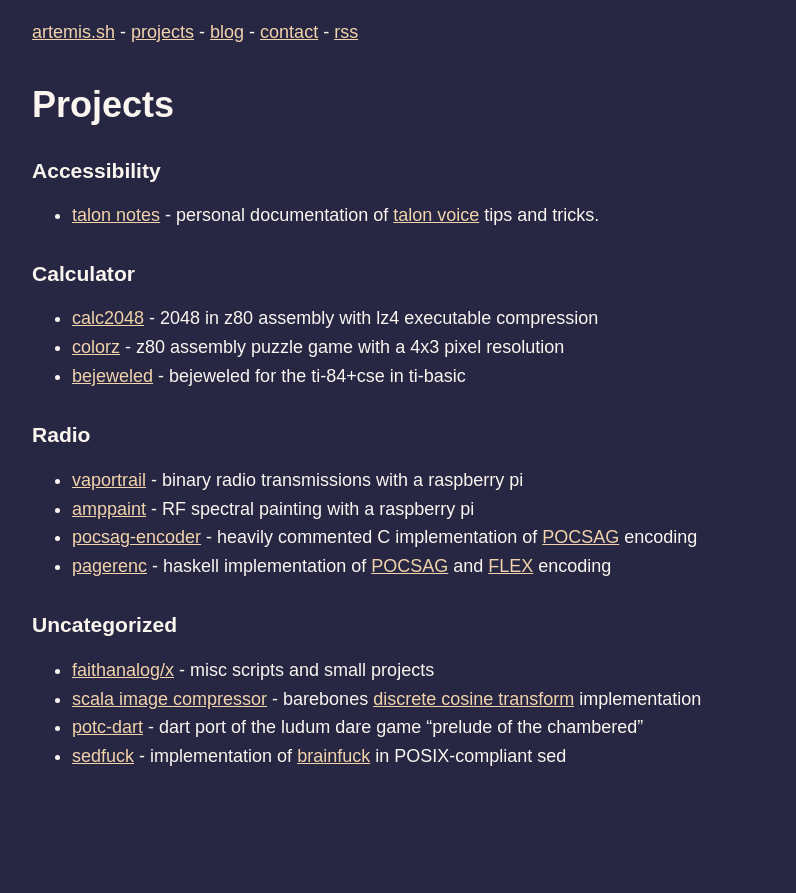
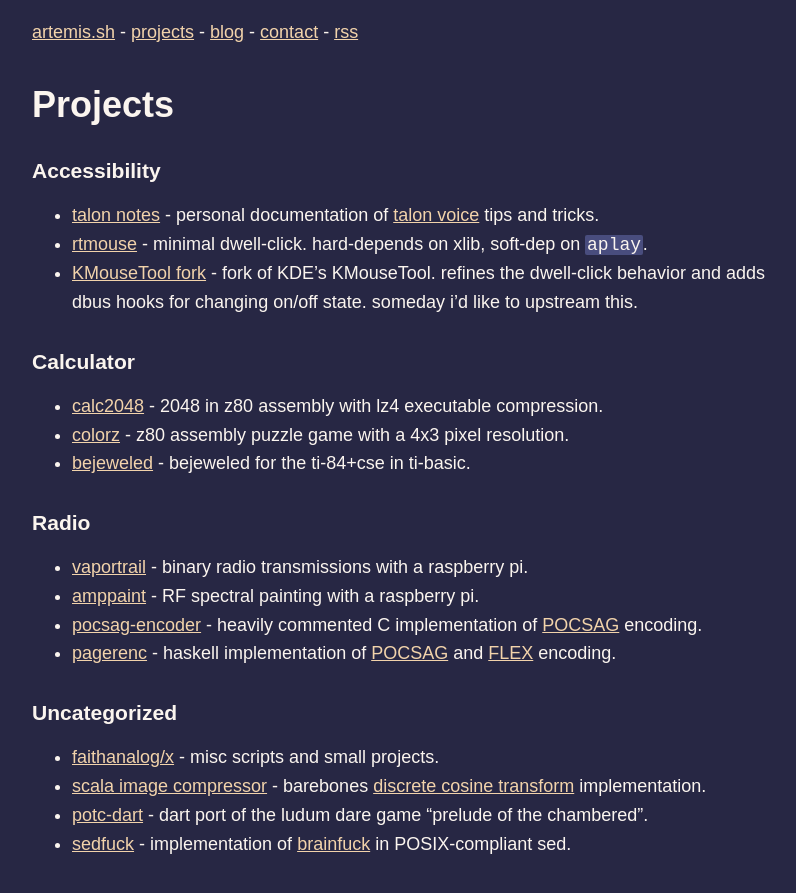
Before and after one commit to faithanalog/faithanalog.github.io, a Jekyll site: the page built from projects.md, in a window 1280 px wide. Shown: the top 893 px of the page, without its empty margins (233-1029 px from the left). Built offline with Jekyll 4.4.1, drawn with Linux system fonts in a browser that asks for light colours.

Commit message:
add rtmouse and my kmousetool fork to projects

```diff
--- a/projects.md
+++ b/projects.md
@@ -6,26 +6,28 @@ title: Projects
 ### Accessibility
 
 - [talon notes](/talon) - personal documentation of [talon voice](https://talonvoice.com) tips and tricks.
+- [rtmouse](https://github.com/faithanalog/rtmouse) - minimal dwell-click. hard-depends on xlib, soft-dep on `aplay`.
+- [KMouseTool fork](https://github.com/faithanalog/kmousetool) - fork of KDE's KMouseTool. refines the dwell-click behavior and adds dbus hooks for changing on/off state. someday i'd like to upstream this.
 
 
 ### Calculator
 
-- [calc2048](https://github.com/faithanalog/Calc2048) - 2048 in z80 assembly with lz4 executable compression
-- [colorz](https://github.com/faithanalog/colorz) - z80 assembly puzzle game with a 4x3 pixel resolution
-- [bejeweled](https://www.cemetech.net/programs/index.php?mode=file&id=1327) - bejeweled for the ti-84+cse in ti-basic
+- [calc2048](https://github.com/faithanalog/Calc2048) - 2048 in z80 assembly with lz4 executable compression.
+- [colorz](https://github.com/faithanalog/colorz) - z80 assembly puzzle game with a 4x3 pixel resolution.
+- [bejeweled](https://www.cemetech.net/programs/index.php?mode=file&id=1327) - bejeweled for the ti-84+cse in ti-basic.
 
 
 ### Radio
 
-- [vaportrail](https://github.com/inguardians/VaporTrail) - binary radio transmissions with a raspberry pi
-- [amppaint](https://github.com/faithanalog/amppaint) - RF spectral painting with a raspberry pi
-- [pocsag-encoder](https://github.com/faithanalog/pocsag-encoder) - heavily commented C implementation of [POCSAG](https://en.wikipedia.org/wiki/POCSAG) encoding
-- [pagerenc](https://github.com/faithanalog/pagerenc) - haskell implementation of [POCSAG](https://en.wikipedia.org/wiki/POCSAG) and [FLEX](https://en.wikipedia.org/wiki/FLEX_%28protocol%29) encoding
+- [vaportrail](https://github.com/inguardians/VaporTrail) - binary radio transmissions with a raspberry pi.
+- [amppaint](https://github.com/faithanalog/amppaint) - RF spectral painting with a raspberry pi.
+- [pocsag-encoder](https://github.com/faithanalog/pocsag-encoder) - heavily commented C implementation of [POCSAG](https://en.wikipedia.org/wiki/POCSAG) encoding.
+- [pagerenc](https://github.com/faithanalog/pagerenc) - haskell implementation of [POCSAG](https://en.wikipedia.org/wiki/POCSAG) and [FLEX](https://en.wikipedia.org/wiki/FLEX_%28protocol%29) encoding.
 
 
 ### Uncategorized
 
-- [faithanalog/x](https://github.com/faithanalog/x) - misc scripts and small projects
-- [scala image compressor](https://github.com/faithanalog/ImageCompress) - barebones [discrete cosine transform](https://en.wikipedia.org/wiki/Discrete_cosine_transform) implementation
-- [potc-dart](https://github.com/faithanalog/potc-dart) - dart port of the ludum dare game "prelude of the chambered"
-- [sedfuck](https://github.com/faithanalog/sedfuck) - implementation of [brainfuck](https://esolangs.org/wiki/brainfuck#Language_overview) in POSIX-compliant sed
+- [faithanalog/x](https://github.com/faithanalog/x) - misc scripts and small projects.
+- [scala image compressor](https://github.com/faithanalog/ImageCompress) - barebones [discrete cosine transform](https://en.wikipedia.org/wiki/Discrete_cosine_transform) implementation.
+- [potc-dart](https://github.com/faithanalog/potc-dart) - dart port of the ludum dare game "prelude of the chambered".
+- [sedfuck](https://github.com/faithanalog/sedfuck) - implementation of [brainfuck](https://esolangs.org/wiki/brainfuck#Language_overview) in POSIX-compliant sed.
```
